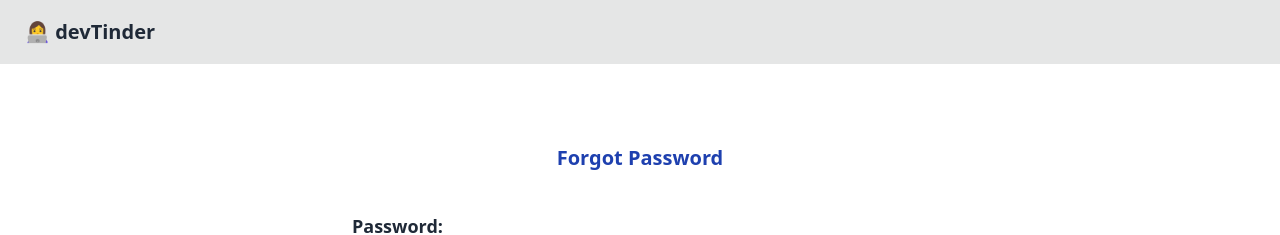
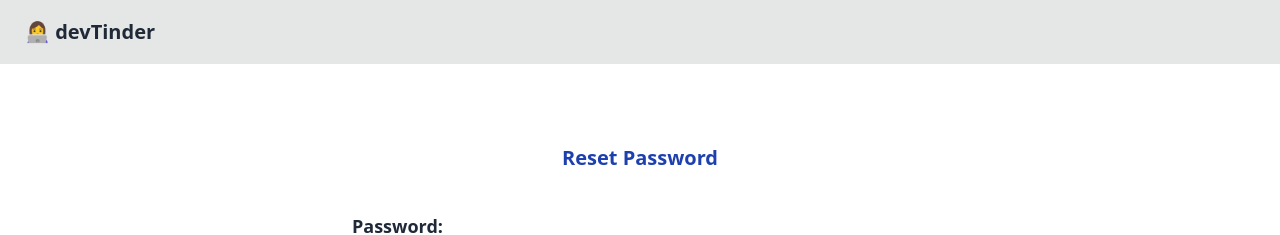
Before and after one commit to shanmuga-priya-tech/devTinder-frontend, a React (Vite) app: page /resetpassword/1 in a window 1280 px wide. Shown: the top 235 px of the page. Built offline with nearby package versions, Linux system fonts and the light colour scheme.

Commit message:
fixed the spelling mistake

```diff
--- a/src/components/ResetPassword.jsx
+++ b/src/components/ResetPassword.jsx
@@ -38,7 +38,7 @@ function ResetPassword() {
       <Navbar />
       <div className="my-20 mx-auto max-w-xl">
         <h1 className="text-blue-800 font-extrabold text-xl text-center mb-10">
-          Forgot Password
+          Reset Password
         </h1>
         <label className="my-1 font-bold text-lg">Password:</label>
         <label className="input input-bordered flex items-center gap-2 mb-6 mt-2">
--- a/src/components/forgotPassword.jsx
+++ b/src/components/forgotPassword.jsx
@@ -10,7 +10,7 @@ function ForgotPassword() {
   const sendEmail = async () => {
     try {
       const res = await axios.post(
-        `${import.meta.env.VITE_BASE_URL}/forgotPassword`,
+        `${import.meta.env.VITE_BASE_URL}/forgotpassword`,
         { email },
         { withCredentials: true }
       );
```
